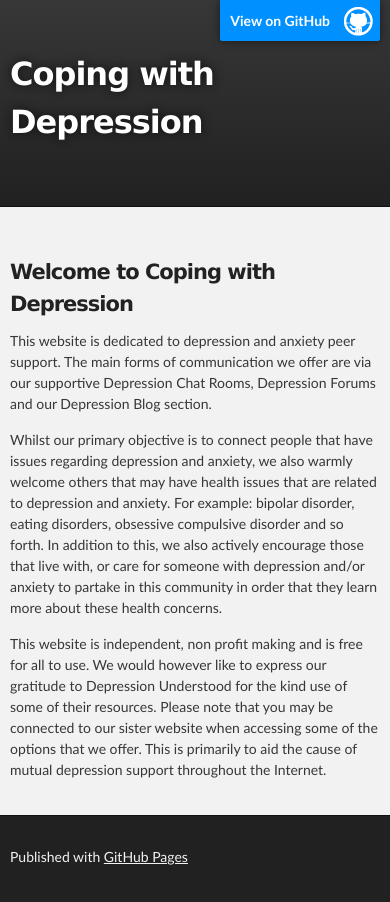
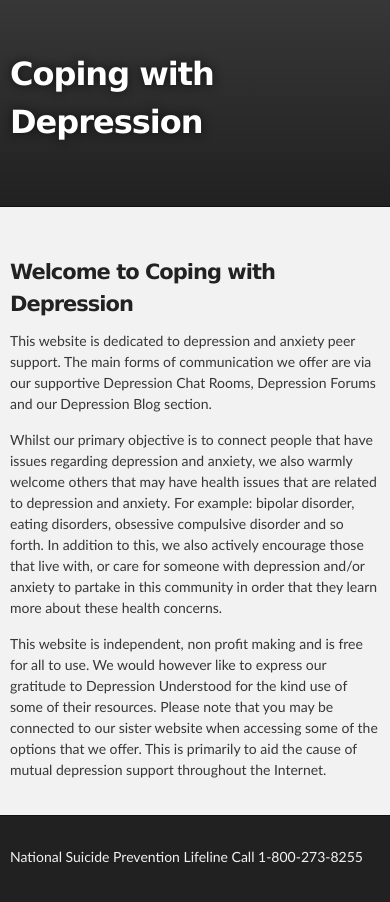
Before and after one commit to copingwithdepression/copingwithdepression.github.io, a plain HTML site: page index.html in a window 390 px wide. Drawn offline with Linux system fonts and the light colour scheme.

Commit message:
add phone number

```diff
--- a/index.html
+++ b/index.html
@@ -16,7 +16,6 @@
     <!-- HEADER -->
     <div id="header_wrap" class="outer">
         <header class="inner">
-          <a id="forkme_banner" href="https://github.com/copingwithdepression">View on GitHub</a>
 
           <h1 id="project_title">Coping with Depression</h1>
           <h2 id="project_tagline"></h2>
@@ -41,7 +40,7 @@
     <!-- FOOTER  -->
     <div id="footer_wrap" class="outer">
       <footer class="inner">
-        <p>Published with <a href="https://pages.github.com">GitHub Pages</a></p>
+        <p>National Suicide Prevention Lifeline Call 1-800-273-8255</p>
       </footer>
     </div>
 
```
